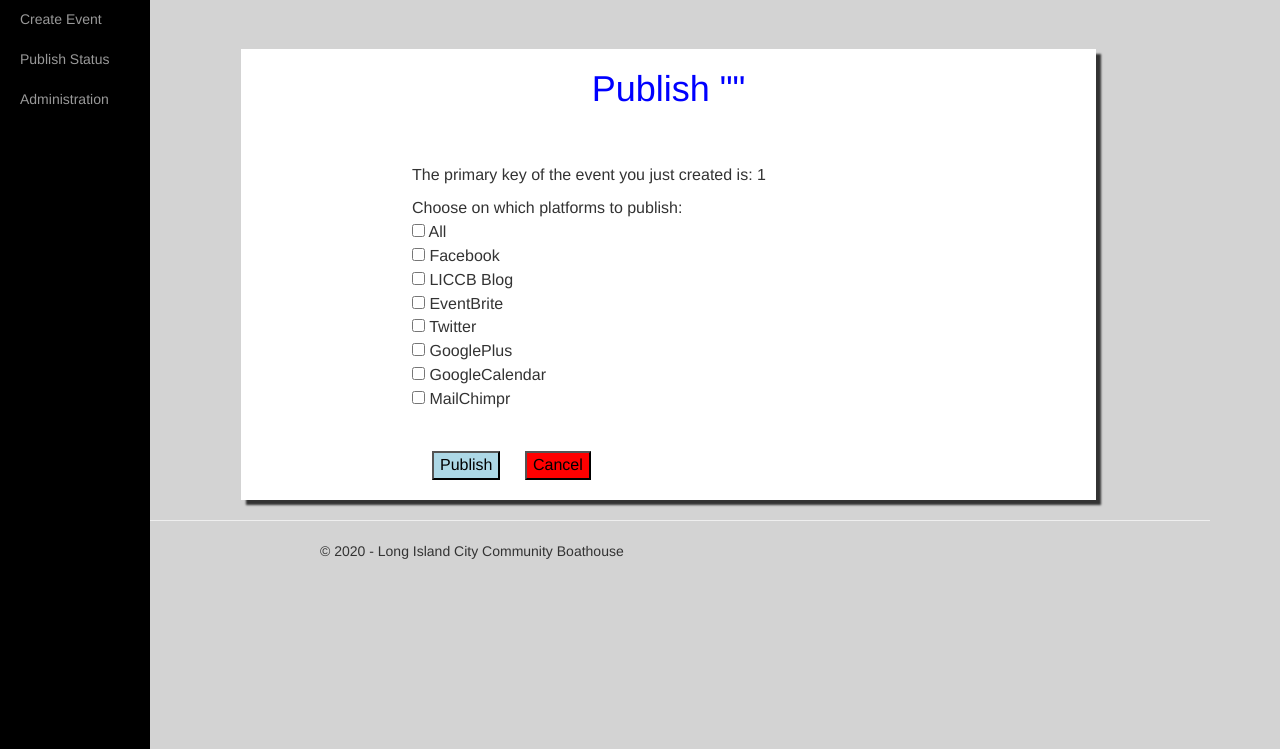
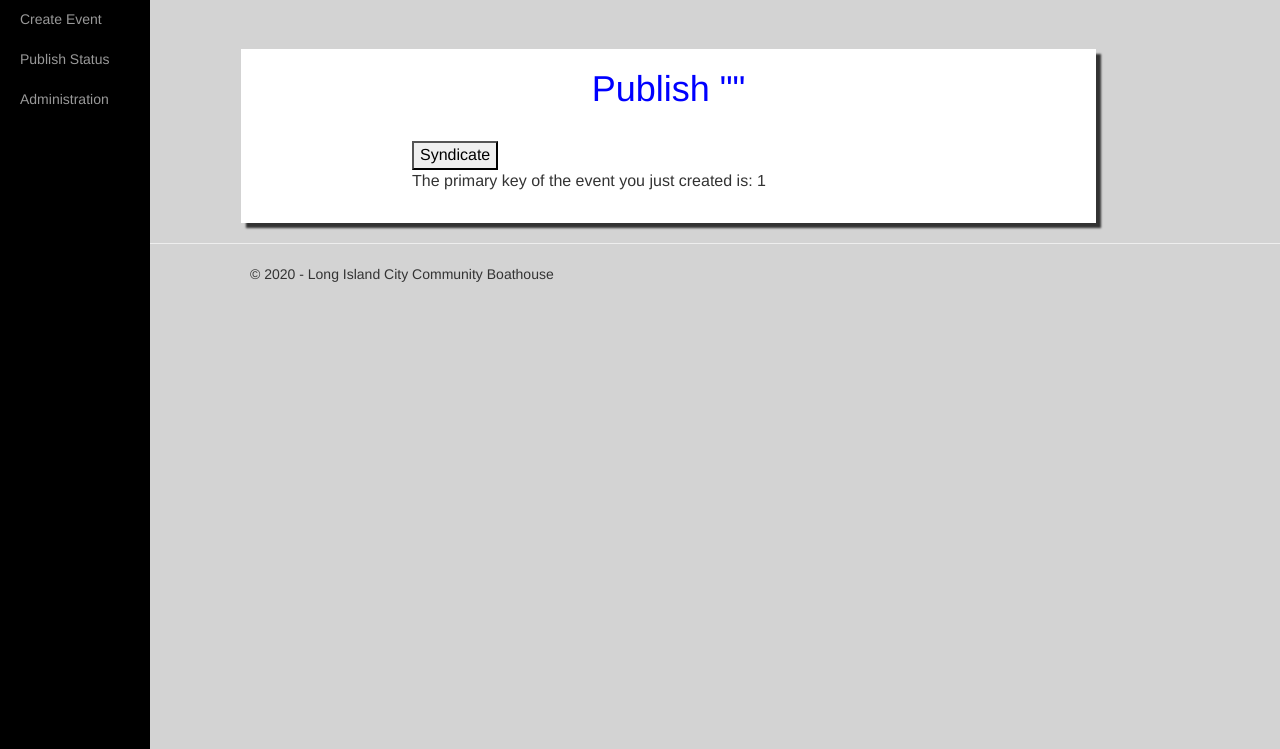
Before and after one commit to LICCB/EventSyndication, a Django app: template webapp/templates/webapp/publish.html in a window 1280 px wide. Shown: the part 51-800 px from the top of the page. Run offline with Django 3.2, Linux system fonts and the light colour scheme; the template is opened without the code that fills it: most values are stand-ins (such as "Sample title", 1, 10 or a date in 2020); some libraries are stand-ins or nearby versions.

Commit message:
redid db schema, fully connected create and publish page

```diff
--- a/webapp/templates/webapp/publish.html
+++ b/webapp/templates/webapp/publish.html
@@ -11,47 +11,17 @@
                 <div id="currentPublish" value="-1">Event from last page/Choose Event</div>
                 <ul id="publishSelection" class="dropdown-content"></ul>
             </div> -->
-
-       <!--<br>Event being published:<div class="dropDown">
-        <ul>
-            <li>Current Event Selected
-
-                <ul>
-                    <li>Unpublished event 1
-
-                    </li>
-                    <li>Unpublished event 2
-
-                    </li>
-                    <li>Unpublished event 3
-
-                    </li>
-                    <li>Unpublished event 4
-
-                    </li>
-                    <li>Unpublished event 5
-
-                    </li>
-                </ul>
-            </li>
-        </ul>-->
     <!-- </div> -->
 			<!-- </div> -->
         <br>
-		<br>
+        <form action="publish">
+            <table>
+                {% csrf_token %}
+                {{ form.as_table}}
+            </table>
+            <input type="submit" value="Syndicate">
+        </form>
 	    <p>The primary key of the event you just created is: {{ eventID }}</p>
-        Choose on which platforms to publish:<!-- <i id="ename">Event Name</i> --><br>
-		<!--<input type="checkbox" name="platform_All" value="All"> Publish on All platforms<br>-->
-			<input type="checkbox" name="publishAll" id="publishCheckAll"> All <br>
-			<input type="checkbox" name="platform" value="Facebook"> Facebook<br>
-            <input type="checkbox" name="platform" value="LICCB"> LICCB Blog<br>
-			<input type="checkbox" name="platform" value="EventBrite"> EventBrite<br>
-			<input type="checkbox" name="platform" value="Twitter"> Twitter<br>
-			<input type="checkbox" name="platform" value="GooglePlus"> GooglePlus<br>
-            <input type="checkbox" name="platform" value="GoogleCalendar"> GoogleCalendar<br>
-			<input type="checkbox" name="platform" value="MailChimp"> MailChimpr<br>
-			<div style="margin-top:20px">
-		<button style="margin-top:20px" id="PublishEvent_publish" class="submitButton"> Publish </button> <button id="PublishEvent_cancel" class="cancelButton"> Cancel </button>
 		</div>
 	</div>
 	</div>
```
Also changed, not shown: webapp/forms.py (+13 -1 lines), webapp/models.py (+6 -6 lines), webapp/views.py (+11 -7 lines), webapp/migrations/0001_initial.py, webapp/migrations/0002_auto_20170301_0030.py (deleted), webapp/migrations/0002_auto_20170301_1714.py (deleted), webapp/migrations/0003_merge_20170302_1558.py (deleted), 1 other file.
